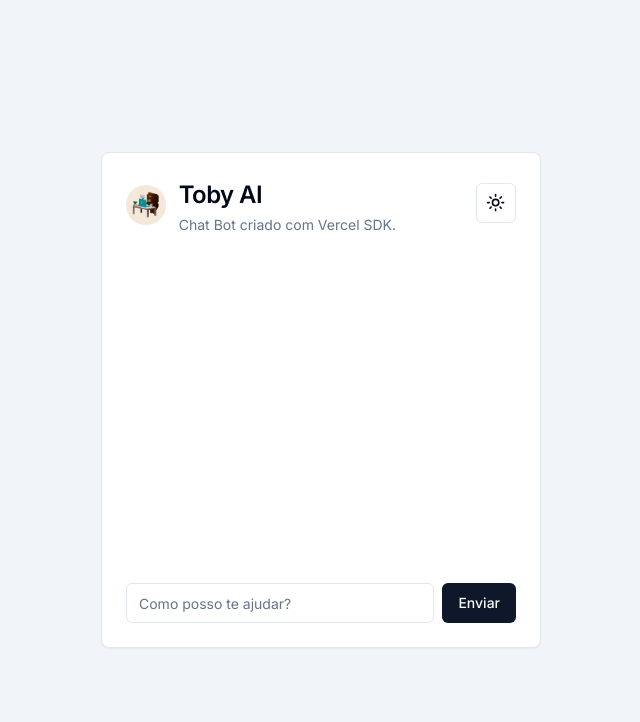
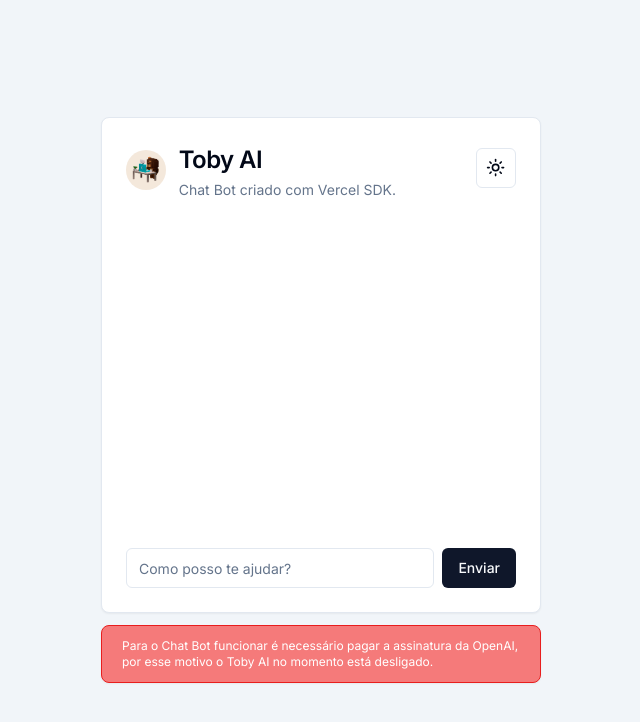
Before and after one commit to cintra1/Toby-AI-Chat-Bot-Next, a Next.js app: page / in a window 1280 px wide. Shown: the top 722 px of the page, without its empty margins (319-959 px from the left). Built offline with nearby package versions, Linux system fonts and the light colour scheme.

Commit message:
Adicionando mensagem na home

```diff
--- a/src/app/page.tsx
+++ b/src/app/page.tsx
@@ -5,7 +5,7 @@
   return (
     <div className="flex min-h-screen bg-secondary items-center justify-center flex-col gap-3">
       <Chat />
-
+      <Message />
     </div>
   );
 }
```
